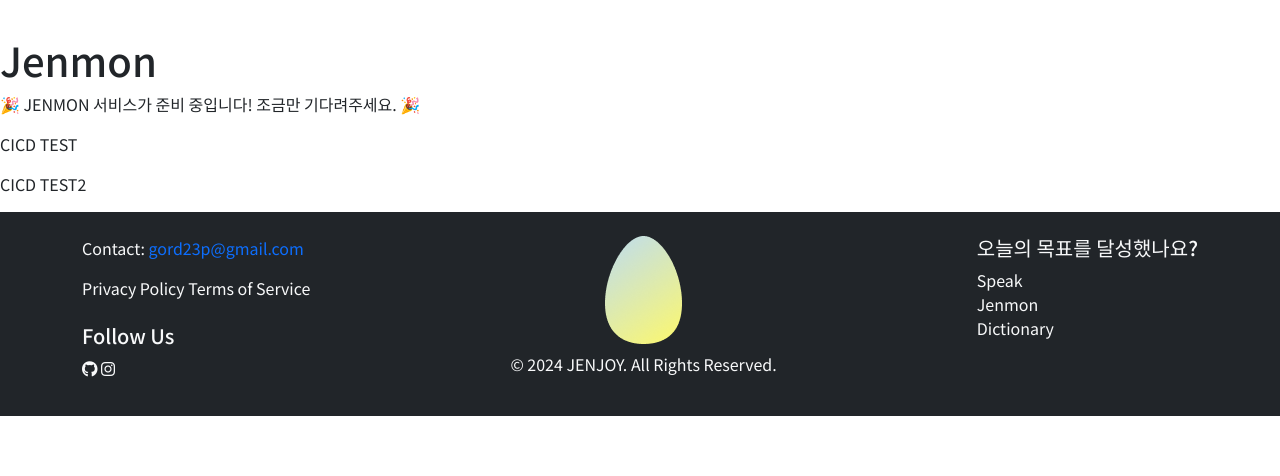
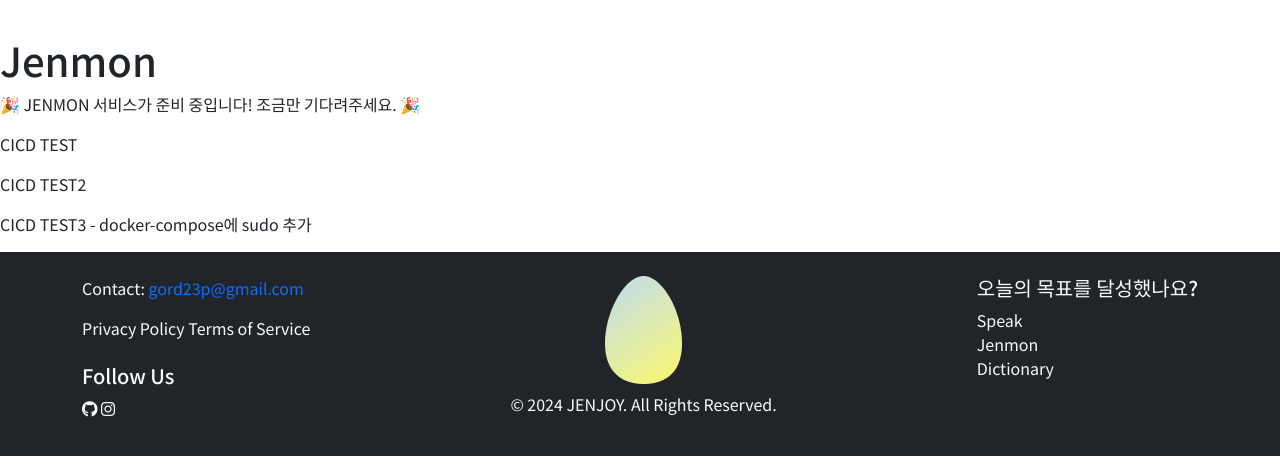
Before and after one commit to Drag-on-Park/JEnjoy, a Django app: page /jenmon/ in a window 1280 px wide. Shown: the part 106-582 px from the top of the page. Run offline with Django 5.2, Linux system fonts and the light colour scheme; some libraries are stand-ins or nearby versions.

Commit message:
feat: CICD TEST deploy.yml에 sudo추가

```diff
--- a/jenmon/templates/jenmon/jenmon.html
+++ b/jenmon/templates/jenmon/jenmon.html
@@ -5,5 +5,6 @@
 <p>🎉 JENMON 서비스가 준비 중입니다! 조금만 기다려주세요. 🎉</p>
 <p>CICD TEST</p>
 <p>CICD TEST2</p>
+<p>CICD TEST3 - docker-compose에 sudo 추가</p>
 
 {% endblock %}
```
Also changed, not shown: .github/workflows/deploy.yml.
